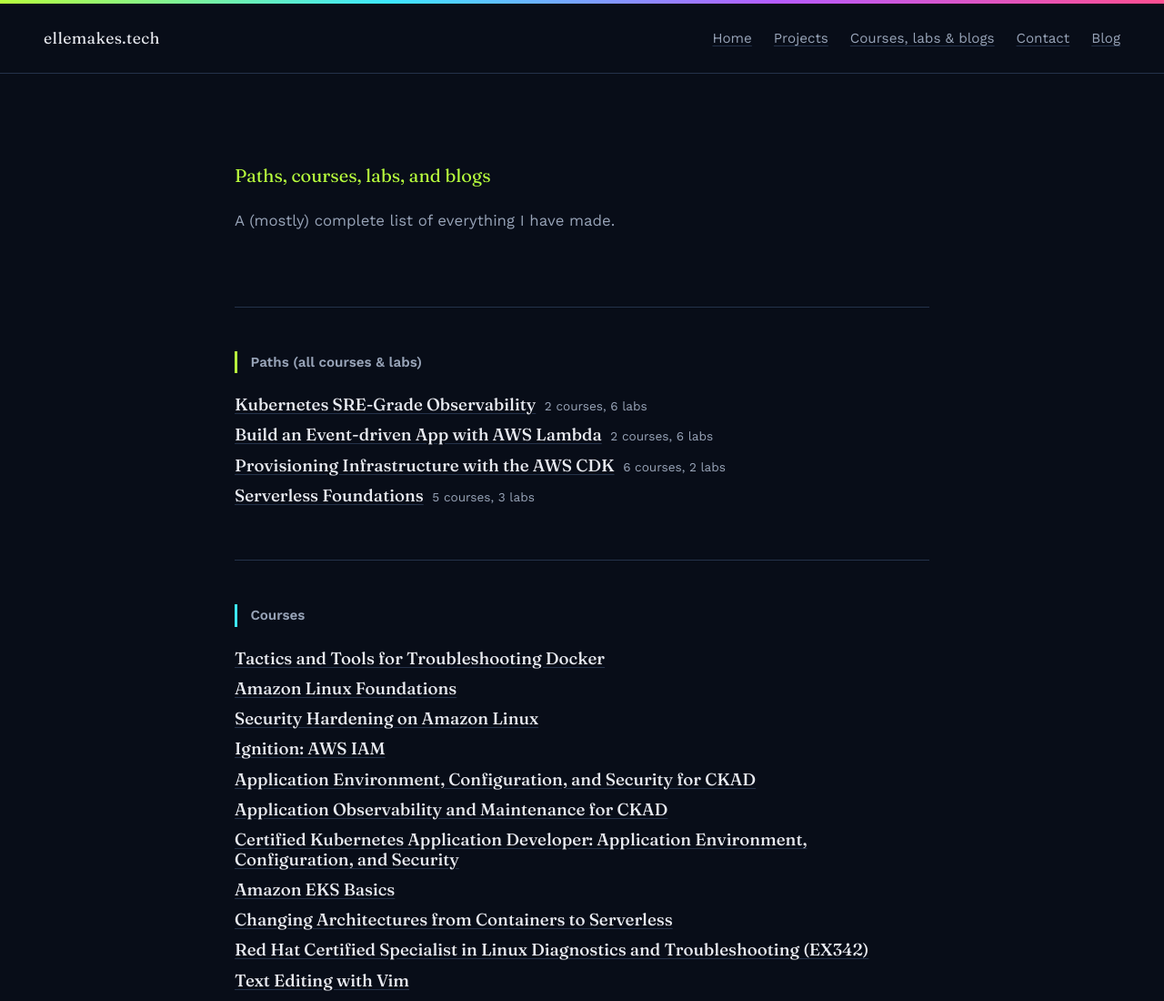
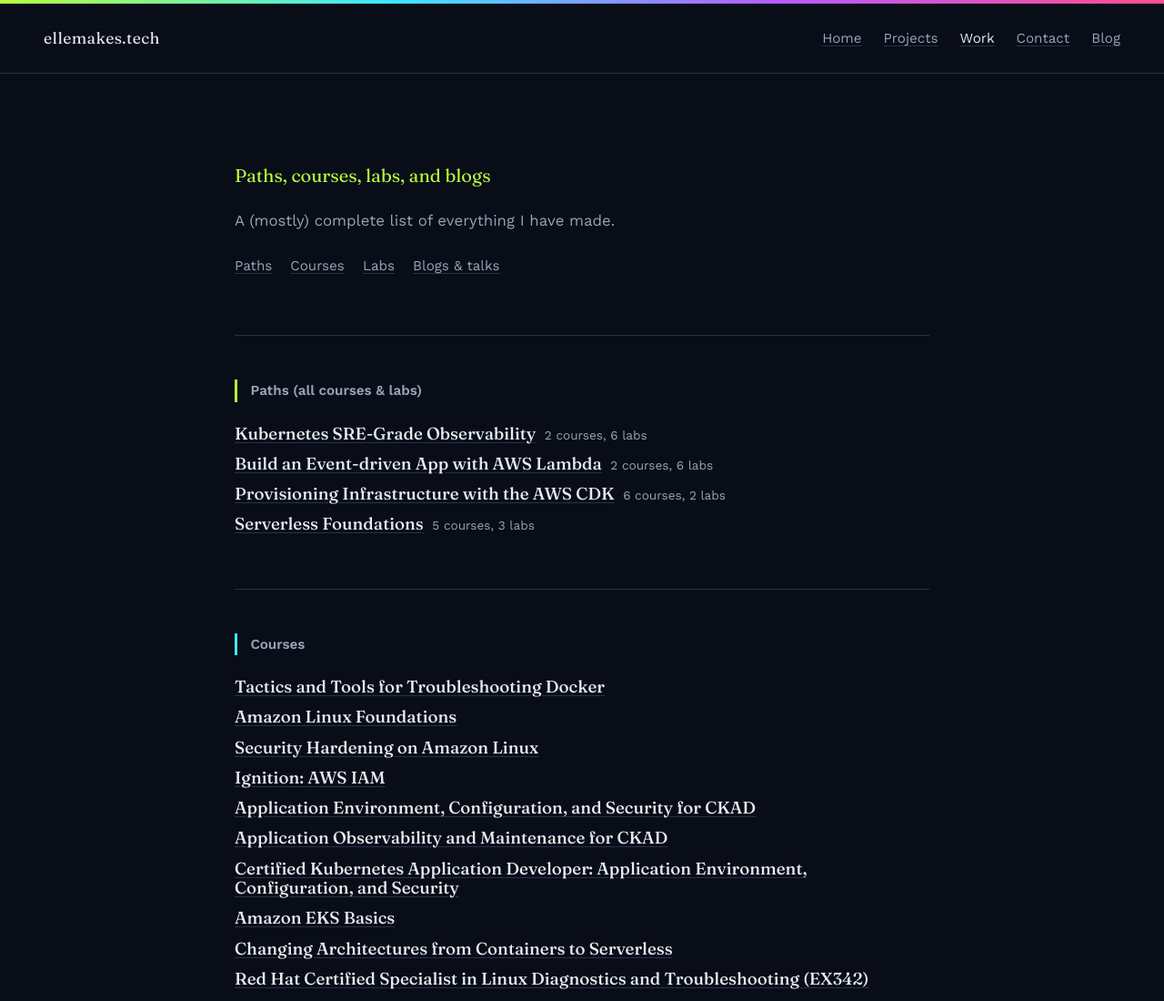
Before and after one commit to eacantha/work, a plain HTML site: page content.html in a window 1280 px wide. Shown: the top 1100 px of the page at 91% size. Drawn offline with nearby package versions, Linux system fonts and the light colour scheme.

Commit message:
more nav tweaks

```diff
--- a/content.html
+++ b/content.html
@@ -6,10 +6,10 @@
   <title>ellemakes.tech</title>
   <meta name="description" content="Technical educator and writer. Hands-on cloud/DevOps curriculum, assessment design, and technical writing." />
   <meta name="theme-color" content="#080D18" />
-  <link rel="canonical" href="https://ellemakes.tech/" />
+  <link rel="canonical" href="https://ellemakes.tech/content.html" />
   <meta property="og:title" content="Elle Krout — Technical educator & writer" />
   <meta property="og:type" content="website" />
-  <meta property="og:url" content="https://ellemakes.tech/" />
+  <meta property="og:url" content="https://ellemakes.tech/content.html" />
   <link rel="preconnect" href="https://fonts.googleapis.com" />
   <link rel="preconnect" href="https://fonts.gstatic.com" crossorigin />
   <link href="https://fonts.googleapis.com/css2?family=Fraunces:opsz,wght@9..144,400;9..144,500;9..144,600&family=Work+Sans:wght@400;500;600&display=swap" rel="stylesheet" />
@@ -25,7 +25,7 @@
     <nav class="topnav" aria-label="Primary">
       <a href="index.html">Home</a>
       <a href="index.html#projects">Projects</a>
-      <a href="index.html#courses">Courses, labs & blogs</a>
+      <a href="content.html" aria-current="page">Work</a>
       <a href="index.html#contact">Contact</a>
       <a href="https://blog.kittenin.space">Blog</a>
     </nav>
@@ -37,6 +37,12 @@
       <p class="bio">
         A (mostly) complete list of everything I have made.
       </p>
+      <nav class="subnav" aria-label="On this page">
+        <a href="#paths">Paths</a>
+        <a href="#courses">Courses</a>
+        <a href="#labs">Labs</a>
+        <a href="#writing">Blogs & talks</a>
+      </nav>
     </section>
 
     <section id="paths" class="block block--paths">
@@ -59,7 +65,7 @@
           </div>
     </section>
 
-    <section id="projects" class="block block--projects">
+    <section id="courses" class="block block--projects">
       <p class="kicker">Courses</p>
           <div class="entry-head">
             <h3><a href="https://www.pluralsight.com/courses/tactics-and-tools-for-troubleshooting-docker">Tactics and Tools for Troubleshooting Docker</a></h3>
@@ -164,7 +170,7 @@
           </div>
     </section>
 
-    <section id="courses" class="block block--courses">
+    <section id="labs" class="block block--courses">
       <p class="kicker">Labs</p>
       <div class="entry-head">
         <h3><a href="https://www.pluralsight.com/labs/aws/managing-docker-swarm">Managing Docker Swarm</a></h3>
@@ -269,7 +275,7 @@
       </div>
     </section>
 
-    <section id="contact" class="block block--writing">
+    <section id="writing" class="block block--writing">
       <p class="kicker">Blogs & talks</p>
       <div class="entry-head">
         <h3><a href="https://www.pluralsight.com/resources/blog/software-development/ai-assisted-coding">AI-assisted coding: Everyone can "code" now—should they?</a></h3>
@@ -362,7 +368,7 @@
     </section>
   </main>
 
-  <footer id="contact" class="footer">
+  <footer class="footer">
 
   </footer>
 </body>
--- a/styles.css
+++ b/styles.css
@@ -131,6 +131,22 @@
 }
 
 .topnav a:hover { color: var(--primary); }
+.topnav a[aria-current="page"] { color: var(--text); }
+
+/* In-page jump links (full list page) */
+.subnav {
+  display: flex;
+  flex-wrap: wrap;
+  gap: 0.5rem 1.25rem;
+  margin-top: 1.5rem;
+}
+
+.subnav a {
+  font-size: 0.95rem;
+  color: var(--text-muted);
+}
+
+.subnav a:hover { color: var(--primary); }
 
 /* ---------------------------------------------------
    Layout shell
```
Also changed, not shown: index.html (+6 -6 lines).
